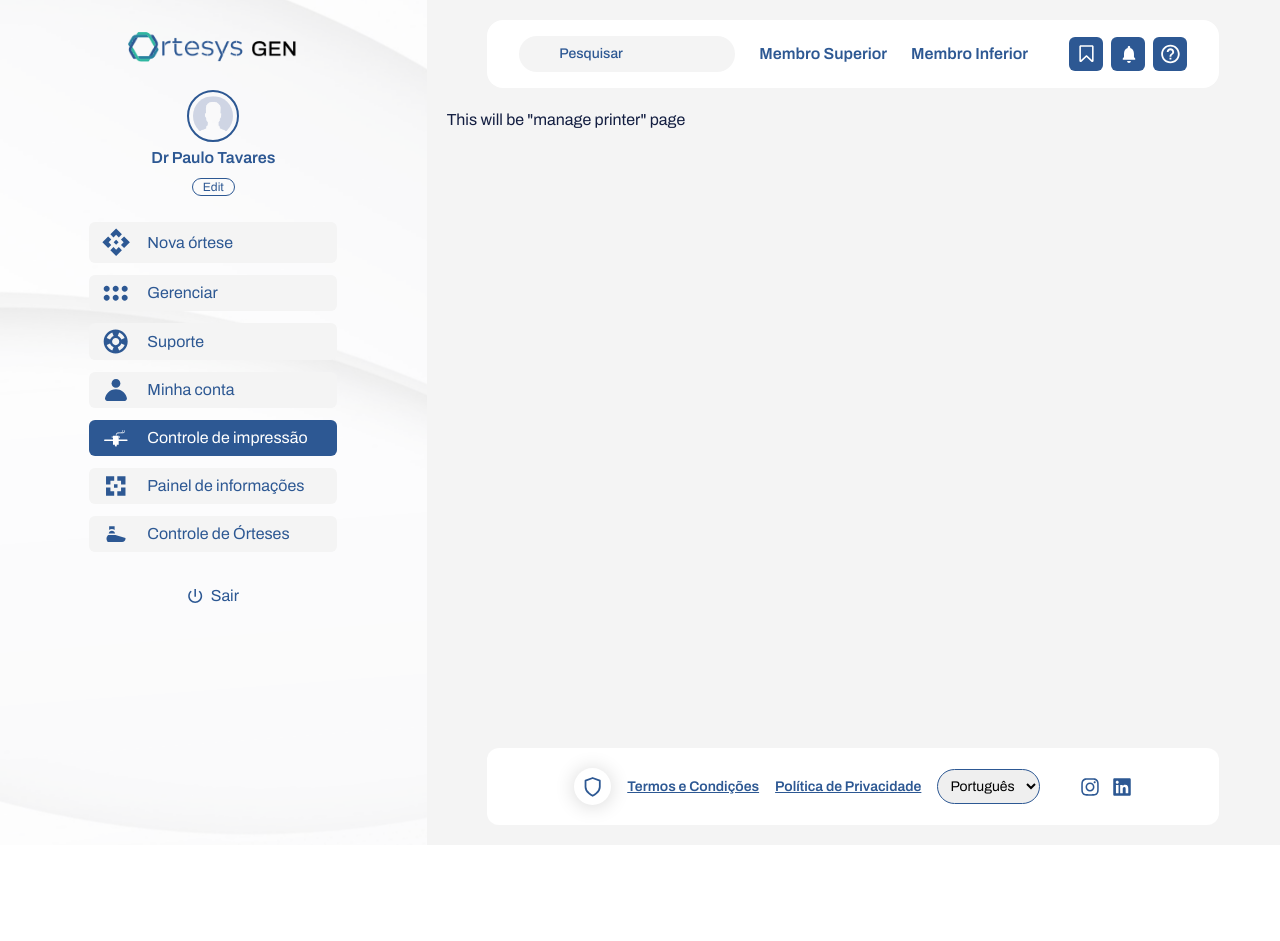
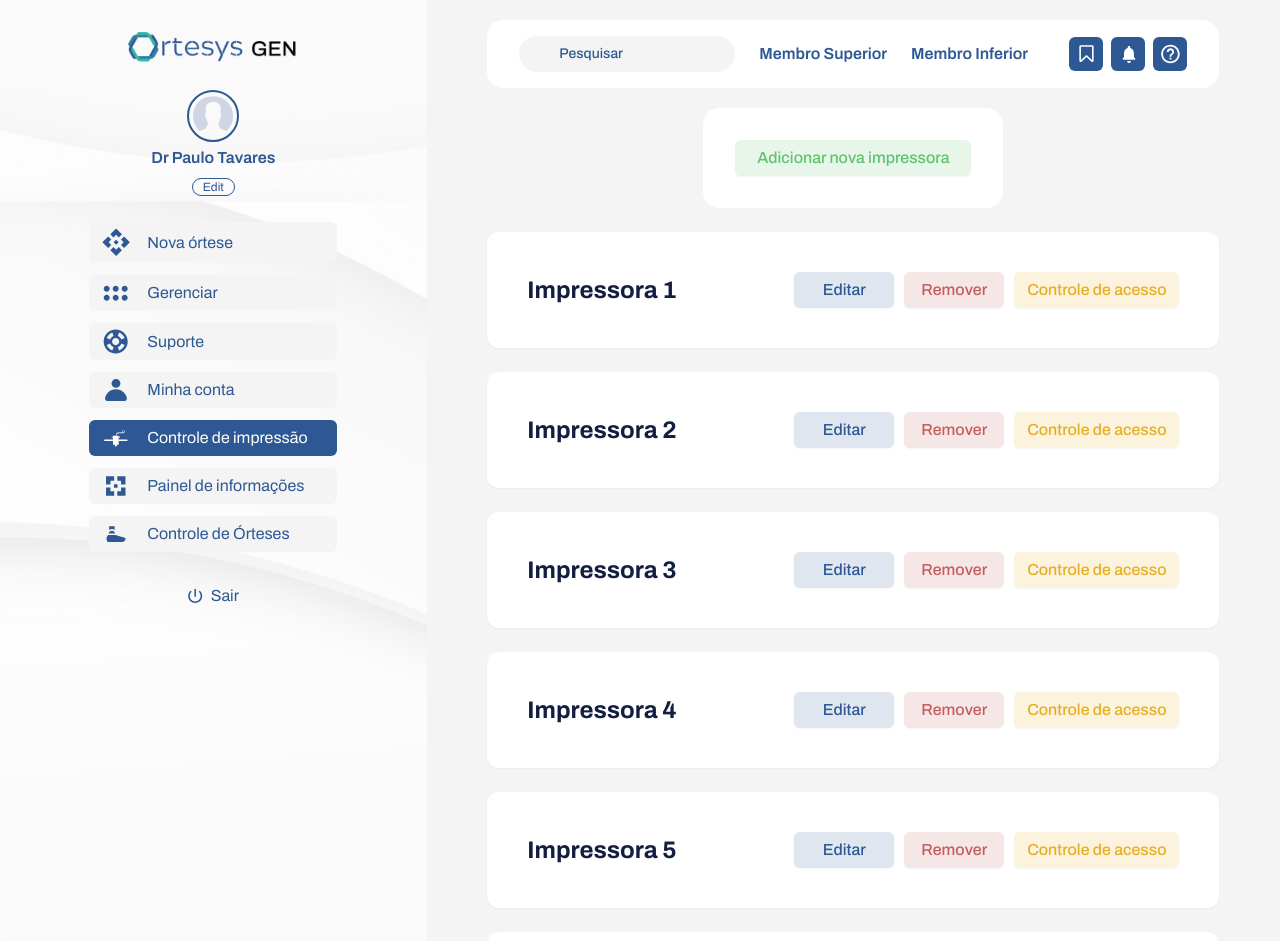
Before and after one commit to MateoMigone/ortesys-3D, a Nuxt app: page /managePrinter in a window 1280 px wide. Shown: the top 941 px of the page. Before the commit the page ends 845 px from the top, so only its background shows below. Built offline with nearby package versions, Linux system fonts and the light colour scheme.

Commit message:
adding first view in printer management

```diff
--- a/components/cards/ConfigCard.vue
+++ b/components/cards/ConfigCard.vue
@@ -1,16 +1,10 @@
 <template>
-  <div
-    class="w-[800px] h-[114.38px] rounded-xl shadow-sm flex items-center px-6"
-  >
+  <div class="rounded-xl shadow-sm flex items-center bg-white p-10 w-full">
     <h3 class="text-2xl font-bold">{{ text }}</h3>
     <div class="flex gap-2.5 ml-auto">
-      <Button text="Editar" class="w-[165px] h-[40px]" />
-      <Button text="Remover" color="red" class="w-[165px] h-[40px]" />
-      <Button
-        text="Controle de acesso"
-        color="yellow"
-        class="w-[165px] h-[40px]"
-      />
+      <Button text="Editar" class="w-[100px] 2xl:w-[165px]" />
+      <Button text="Remover" color="red" class="w-[100px] 2xl:w-[165px]" />
+      <Button text="Controle de acesso" color="yellow" class="w-[165px]" />
     </div>
   </div>
 </template>
--- a/pages/managePrinter.vue
+++ b/pages/managePrinter.vue
@@ -1,5 +1,22 @@
 <template>
-  <div>This will be "manage printer" page</div>
+  <div class="w-[90%] mx-auto flex flex-col items-center gap-6">
+    <div
+      class="bg-white p-8 w-[40%] min-w-[300px] flex justify-center rounded-2xl"
+    >
+      <Button
+        text="Adicionar nova impressora"
+        color="green"
+        class="w-[240px]"
+      />
+    </div>
+    <ConfigCard text="Impressora 1" />
+    <ConfigCard text="Impressora 2" />
+    <ConfigCard text="Impressora 3" />
+    <ConfigCard text="Impressora 4" />
+    <ConfigCard text="Impressora 5" />
+    <ConfigCard text="Impressora 6" />
+    <ConfigCard text="Impressora 7" />
+  </div>
 </template>
 
 <script setup>
```
